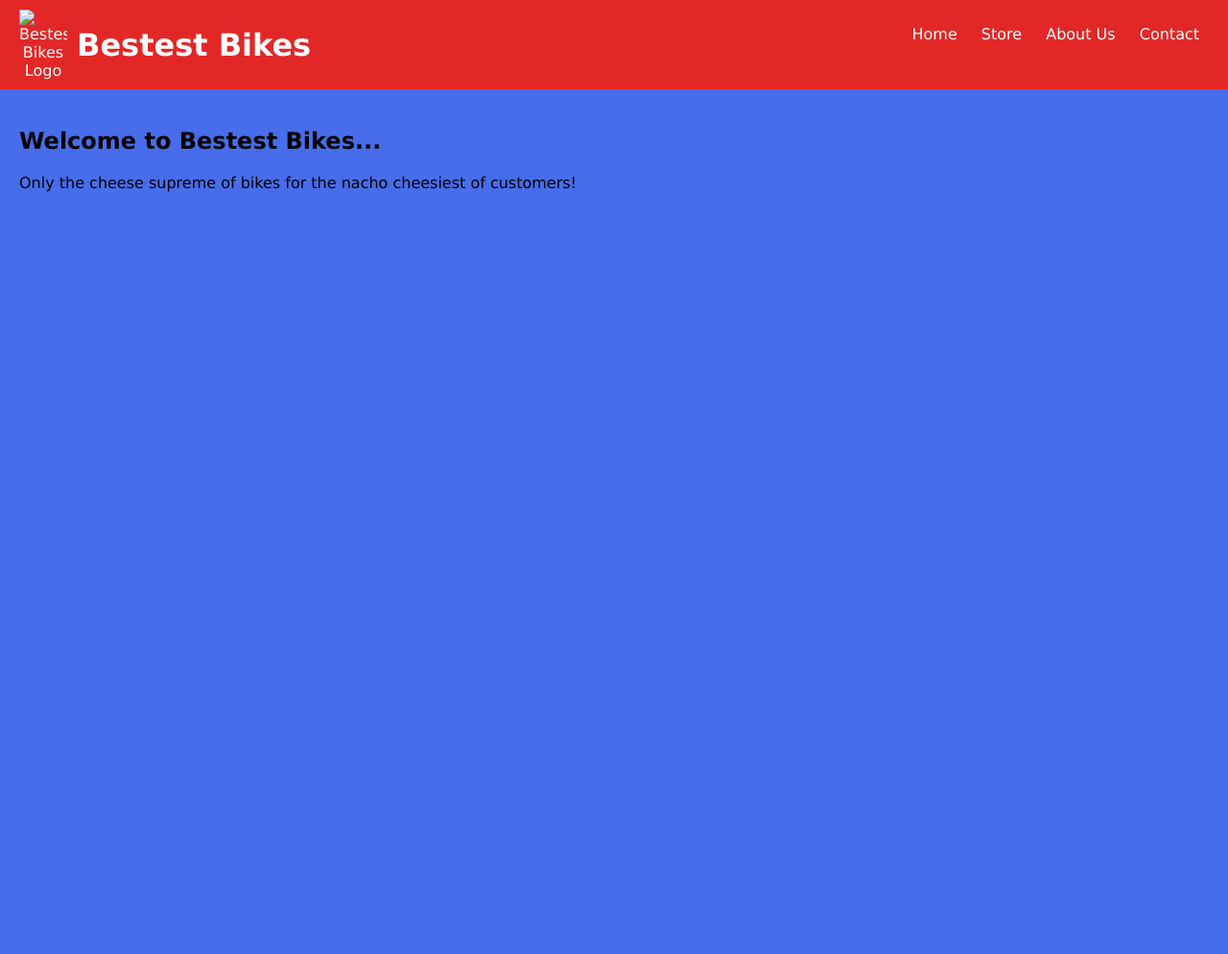
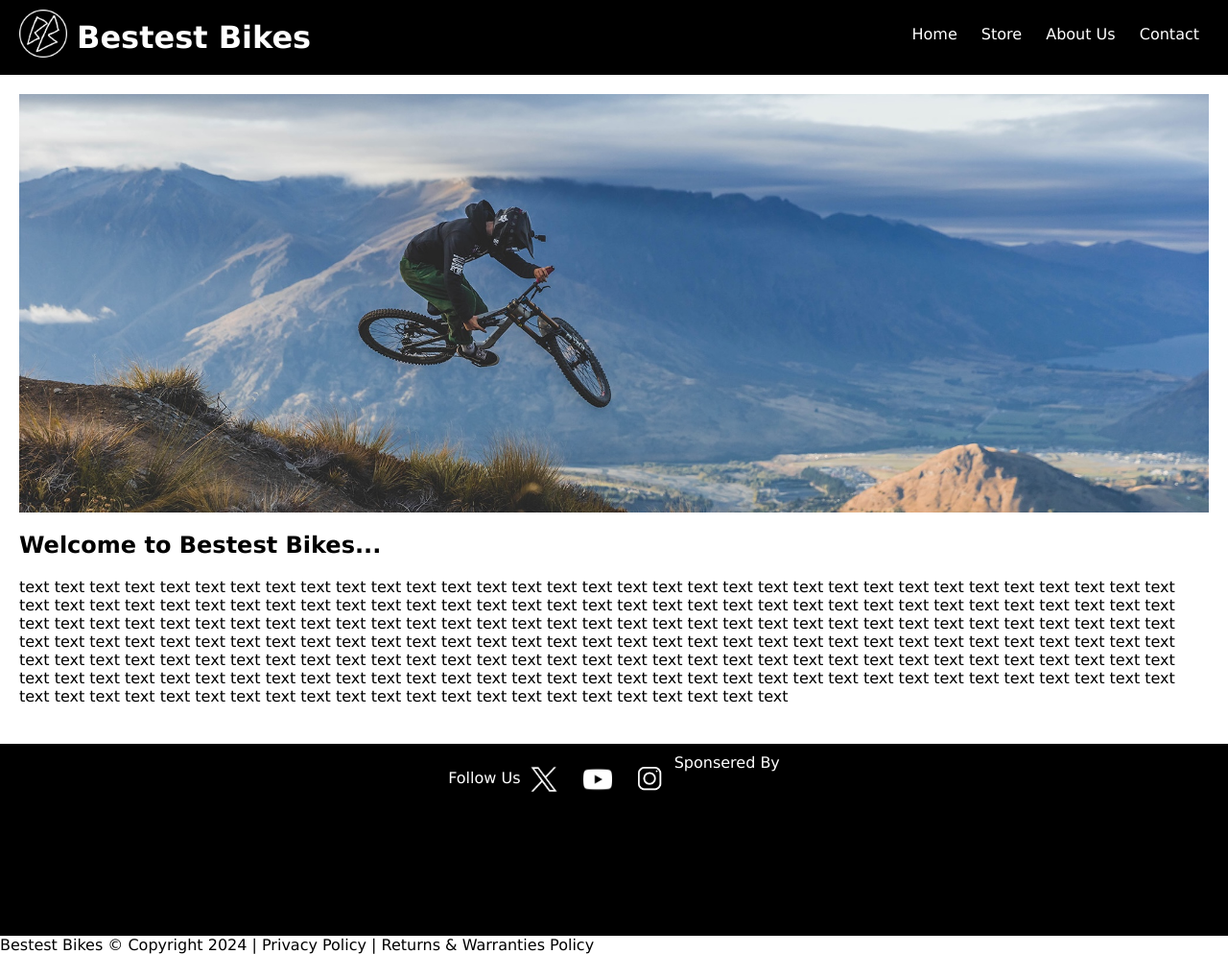
Before and after one commit to EdwardHowick/Website-Internal, a plain HTML site: page index.html in a window 1280 px wide. Shown: the whole page at 96% size. Before the commit the page ends 800 px from the top, so only its background shows below. Drawn offline with Linux system fonts and the light colour scheme.

Commit message:
Sprint 1 outcome.
The finalised design for the end of sprint 1.

```diff
--- a/index.html
+++ b/index.html
@@ -9,7 +9,7 @@
 <body>
     <header>
         <div class="header-left">
-            <img src="logo.jpg" alt="Bestest Bikes Logo" class="logo">
+            <h1><a href="index.html"><img src="images/logo.png" alt="Bestest Bikes Logo" class="logo"></a><h1>
             <h1>Bestest Bikes</h1>
         </div>
         <nav>
@@ -23,10 +23,23 @@
     </header>
 
     <main>
-        <section id="home">
-            <h2>Welcome to Bestest Bikes...</h2>
-            <p>Only the cheese supreme of bikes for the nacho cheesiest of customers!</p>
-        </section>
+        <div class="coronet">
+            <img src="images/coronet.jpg" alt="Biking Image">
+            <section id="home">
+                <h2>Welcome to Bestest Bikes...</h2>
+                <p>text text text text text text text text text text text text text text text text text text text text text text text text text text text text text text text text text text text text text text text text text text text text text text text text text text text text text text text text text text text text text text text text text text text text text text text text text text text text text text text text text text text text text text text text text text text text text text text text text text text text text text text text text text text text text text text text text text text text text text text text text text text text text text text text text text text text text text text text text text text text text text text text text text text text text text text text text text text text text text text text text text text text text text text text text text text text text text text text text text text text text text text text text text text text text text text text text text text text text text text text text text text text text text text text text text text text text text text text text text text text </p>
+            </section>
+        </div>
     </main>
+    <footer class="footer">
+        <p>Follow Us</p>
+        <div class="socials">
+            <a href="https://www.twitter.com/"><img src="images/Xlogo.png" alt="X Logo"></a>
+            <a href="https://www.FISH.COM/"><img src="images/YoutubeLogo.png" alt="Youtube Logo"></a>
+            <a href="https://www.instagram.com/"><img src="images/InstagramLogo.png" alt="Instagram Logo"></a>
+        </div>
+        <a>Sponsered By</a>
+    </footer>
+    <a>Bestest Bikes © Copyright 2024 | Privacy Policy | Returns & Warranties Policy</a>
 </body>
 </html>
--- a/styles.css
+++ b/styles.css
@@ -2,11 +2,18 @@ body {
     font-family: Verdana, sans-serif;
     margin: 0;
     padding: 0;
-    background-color: #476deb;
+    background-color: #ffffff;
+}
+.socials img {
+    padding-top: 12px;
+    width: 30px;
+    height: 30px;
+    margin: 0 10px;
+    object-fit: contain;
 }
 
 header {
-    background-color: #e22727;
+    background-color: #000000;
     color: #fff;
     padding: 10px 20px;
     justify-content: space-between;
@@ -63,12 +70,19 @@ section {
     height: auto;
 }
 
+.coronet img {
+    width: 100%;
+    margin: 0 auto;
+    display: block;
+
+}
+
 footer {
-    background-color: #ffffff;
-    color: #000000;
-    text-align: center;
+    background-color: #000000;
+    display: flex;
+    color: #ffffff;
+    justify-content: center;
+    align-items: flex-start;
     padding: 10px 0;
-    position: fixed;
-    width: 100%;
-    bottom: 0;
+    height: 180px;
 }
```
Also changed, not shown: about.html (+4 -3 lines), bikes.html (+9 -5 lines), contact.html (+4 -2 lines), images/InstagramLogo.png (added), images/Xlogo.png (added), images/YoutubeLogo.png (added), images/coronet.jpg (added), images/logo.jpg (deleted), images/logo.png (added).
